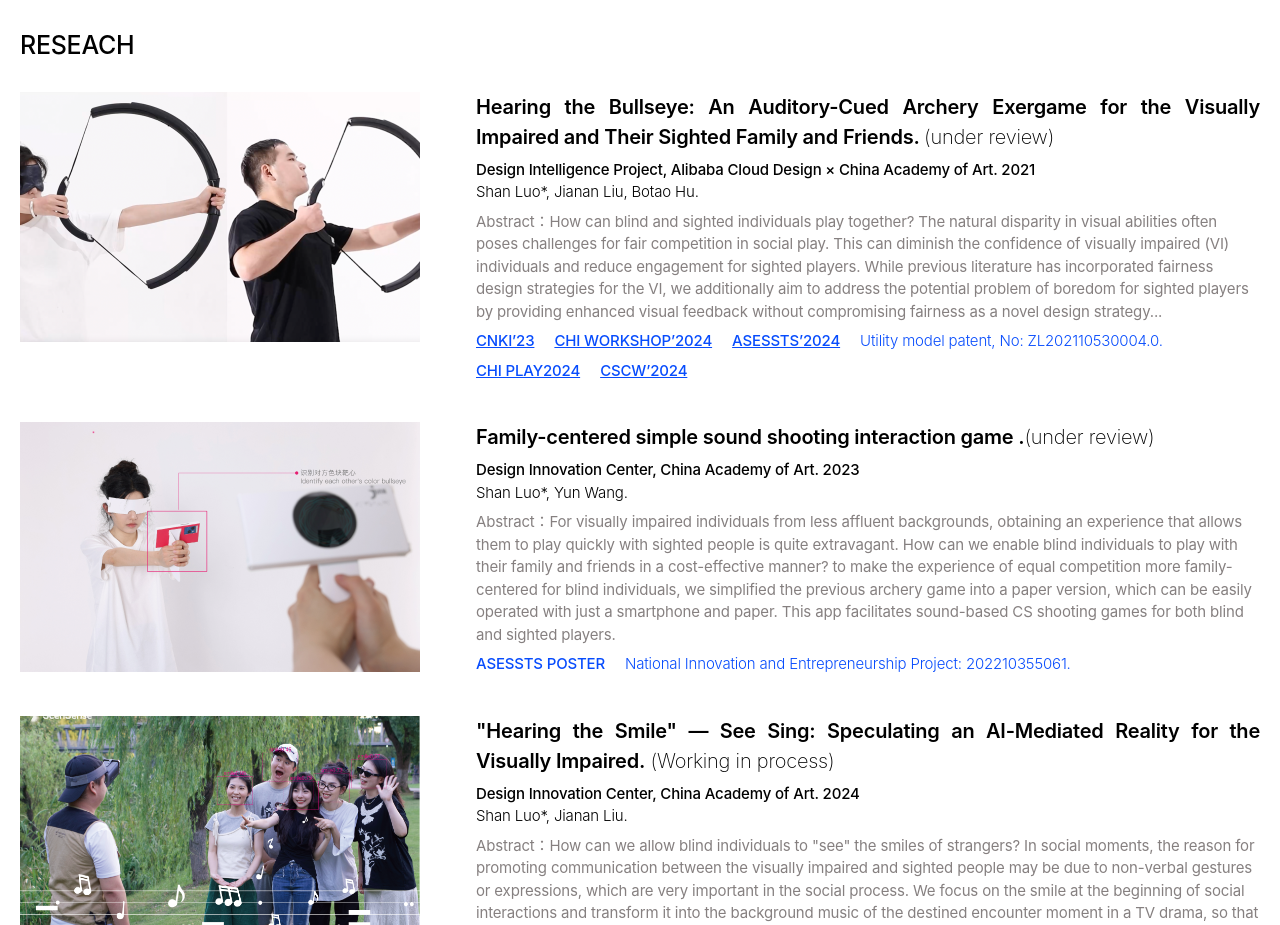
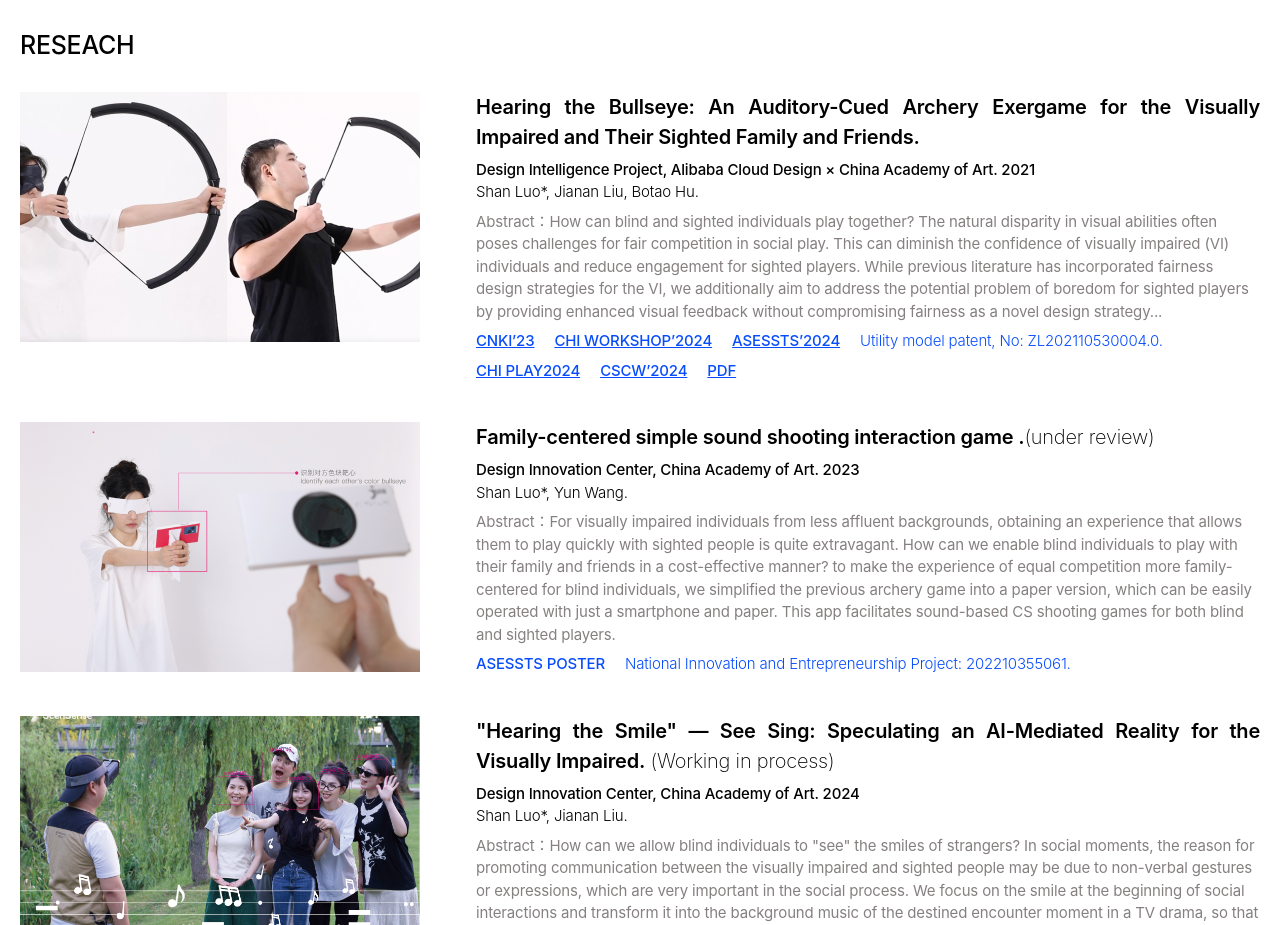
Before and after one commit to Xieyusam/ls-home, a plain HTML site: page index.html in a window 1280 px wide. Shown: the part 2960-3885 px from the top of the page. Drawn offline with Linux system fonts and the light colour scheme.

Commit message:
update 9.3

```diff
--- a/index.html
+++ b/index.html
@@ -320,7 +320,7 @@
                 <div class="contant-title">
                   Hearing the Bullseye: An Auditory-Cued Archery Exergame for
                   the Visually Impaired and Their Sighted Family and Friends.
-                  <span class="title-grey">(under review)</span>
+                  <!-- <span class="title-grey">(under review)</span> -->
                 </div>
                 <div class="from">
                   Design Intelligence Project, Alibaba Cloud Design × China
@@ -351,6 +351,7 @@
                   </div>
                   <a target="_blank" href="https://doi.org/10.1145/3665463.3678829">CHI PLAY2024</a>
                   <a target="_blank" href="https://doi.org/10.1145/3678884.3681814">CSCW’2024</a>
+                  <a download="Hearing_the_Bullseye___CHI_Play_2024_Student_Competition .pdf" href="./file/Hearing_the_Bullseye___CHI_Play_2024_Student_Competition .pdf">PDF</a>
                 </div>
               </div>
             </div>
```
Also changed, not shown: 2 other files.
